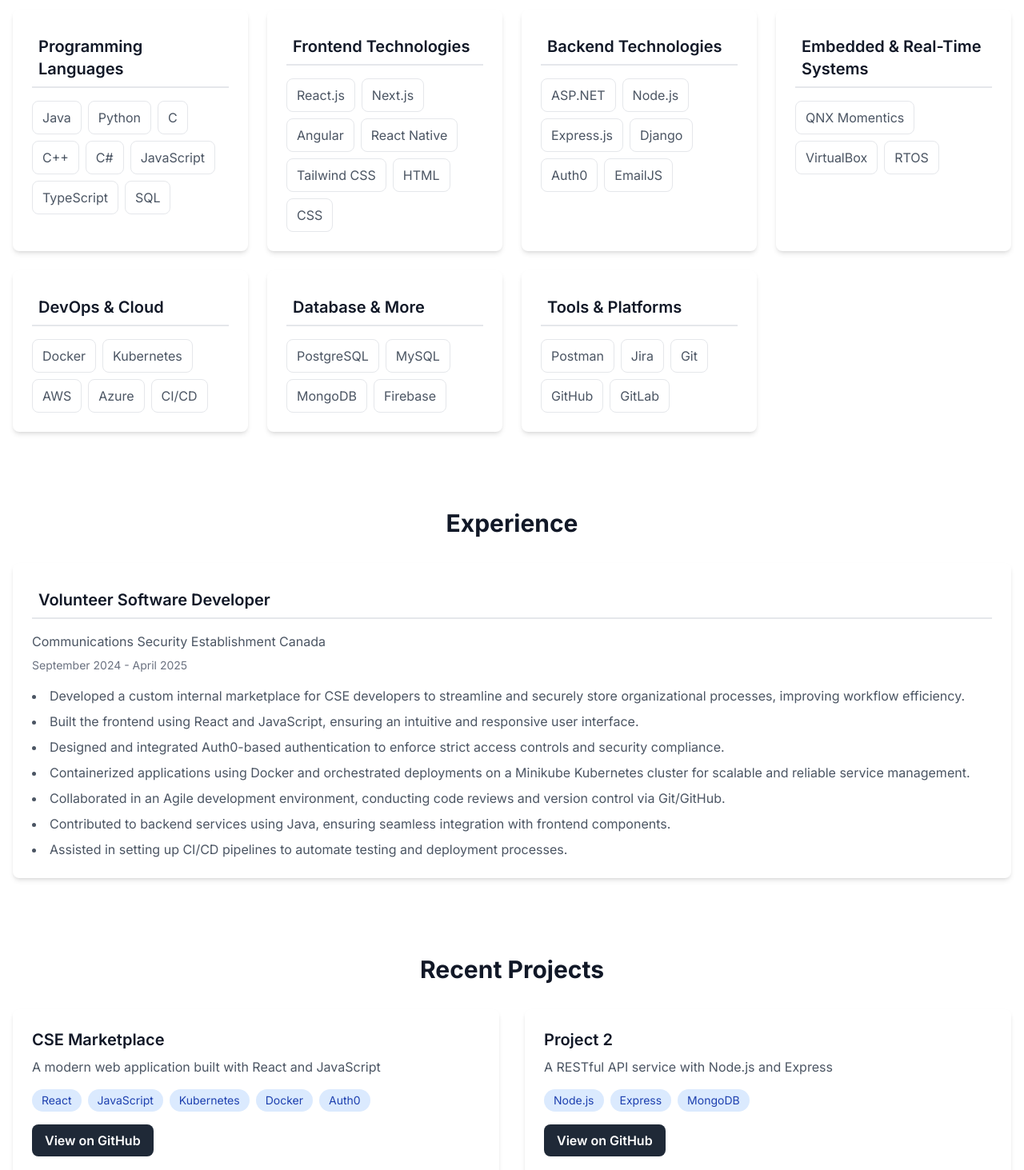
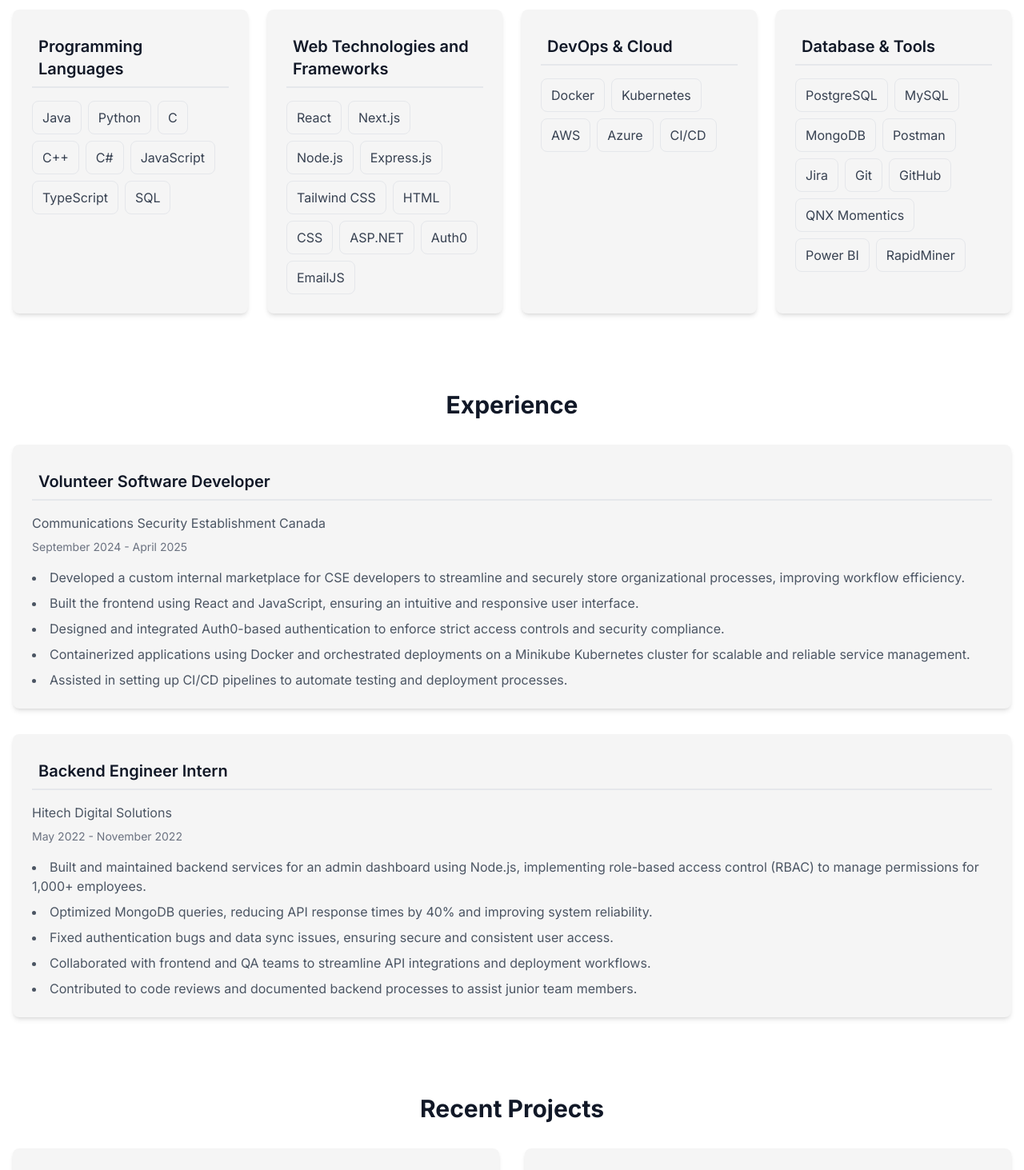
Before and after one commit to VedPatel2811/Portfolio, a Next.js app: page / in a window 1280 px wide. Shown: the part 560-2023 px from the top of the page at 80% size. Built offline with nearby package versions, Linux system fonts and the light colour scheme.

Commit message:
added projects

```diff
--- a/src/app/globals.css
+++ b/src/app/globals.css
@@ -21,7 +21,7 @@
 body {
   color: rgb(var(--foreground-rgb));
   background: rgb(var(--background-rgb));
-  transition: background-color 0.8s ease, color 0.8s ease;
+  transition: background-color 0.5s ease, color 0.5s ease;
 }
 
 /* Theme transitions */
@@ -118,8 +118,8 @@
 }
 
 .btn-custom {
-  @apply bg-[#F5F5F5]
-         dark:bg-[#1C1C21]
+  @apply bg-white
+         dark:bg-[#141414]
          border-2
          border-[#D0D0D0]
          dark:border-[#696969]
--- a/src/app/layout.tsx
+++ b/src/app/layout.tsx
@@ -11,6 +11,9 @@
 export const metadata: Metadata = {
   title: "Ved's Portfolio",
   description: "Personal portfolio website showcasing projects and skills",
+  icons: {
+    icon: "/avatar-image.png",
+  },
 };
 
 export default function RootLayout({
--- a/src/app/page.tsx
+++ b/src/app/page.tsx
@@ -4,6 +4,14 @@
 import { motion } from "framer-motion";
 import Image from "next/image";
 import { useState } from "react";
+
+type Project = {
+  title: string;
+  description: string;
+  technologies: string[];
+  githubLink: string;
+  demoLink?: string;
+};
 
 const skills = {
   "Programming Languages": [
@@ -19,36 +27,17 @@
     { name: "TypeScript", docs: "https://www.typescriptlang.org/docs/" },
     { name: "SQL", docs: "https://www.w3schools.com/sql/" },
   ],
-  "Frontend Technologies": [
-    { name: "React.js", docs: "https://react.dev/learn" },
+  "Web Technologies and Frameworks": [
+    { name: "React", docs: "https://react.dev/learn" },
     { name: "Next.js", docs: "https://nextjs.org/docs" },
-    { name: "Angular", docs: "https://angular.io/docs" },
-    {
-      name: "React Native",
-      docs: "https://reactnative.dev/docs/getting-started",
-    },
+    { name: "Node.js", docs: "https://nodejs.org/en/docs/" },
+    { name: "Express.js", docs: "https://expressjs.com/en/5x/api.html" },
     { name: "Tailwind CSS", docs: "https://tailwindcss.com/docs/" },
     { name: "HTML", docs: "https://developer.mozilla.org/en-US/docs/Web/HTML" },
     { name: "CSS", docs: "https://developer.mozilla.org/en-US/docs/Web/CSS" },
-  ],
-  "Backend Technologies": [
     { name: "ASP.NET", docs: "https://learn.microsoft.com/en-us/aspnet/core/" },
-    { name: "Node.js", docs: "https://nodejs.org/en/docs/" },
-    { name: "Express.js", docs: "https://expressjs.com/en/5x/api.html" },
-    { name: "Django", docs: "https://docs.djangoproject.com/en/stable/" },
     { name: "Auth0", docs: "https://auth0.com/docs/" },
     { name: "EmailJS", docs: "https://www.emailjs.com/docs/" },
-  ],
-  "Embedded & Real-Time Systems": [
-    { name: "QNX Momentics", docs: "https://www.qnx.com/developers/docs/7.1/" },
-    {
-      name: "VirtualBox",
-      docs: "https://www.virtualbox.org/wiki/Documentation",
-    },
-    {
-      name: "RTOS",
-      docs: "https://www.qnx.com/developers/docs/7.1/#com.qnx.doc.neutrino.getting_started/topic/about_RTOS.html",
-    },
   ],
   "DevOps & Cloud": [
     { name: "Docker", docs: "https://docs.docker.com/" },
@@ -60,18 +49,17 @@
       docs: "https://www.redhat.com/en/topics/devops/what-cicd-pipeline",
     },
   ],
-  "Database & More": [
+  "Database & Tools": [
     { name: "PostgreSQL", docs: "https://www.postgresql.org/docs/" },
     { name: "MySQL", docs: "https://dev.mysql.com/doc/" },
     { name: "MongoDB", docs: "https://www.mongodb.com/docs/" },
-    { name: "Firebase", docs: "https://firebase.google.com/docs" },
-  ],
-  "Tools & Platforms": [
     { name: "Postman", docs: "https://learning.postman.com/docs/" },
     { name: "Jira", docs: "https://www.atlassian.com/software/jira/guides" },
     { name: "Git", docs: "https://git-scm.com/doc" },
     { name: "GitHub", docs: "https://docs.github.com/en" },
-    { name: "GitLab", docs: "https://docs.gitlab.com/" },
+    { name: "QNX Momentics", docs: "https://www.qnx.com/developers/docs/7.1/" },
+    { name: "Power BI", docs: "https://learn.microsoft.com/en-us/power-bi/" },
+    { name: "RapidMiner", docs: "https://rapidminer.com/docs/" },
   ],
 };
 
@@ -85,9 +73,19 @@
       "Built the frontend using React and JavaScript, ensuring an intuitive and responsive user interface.",
       "Designed and integrated Auth0-based authentication to enforce strict access controls and security compliance.",
       "Containerized applications using Docker and orchestrated deployments on a Minikube Kubernetes cluster for scalable and reliable service management.",
-      "Collaborated in an Agile development environment, conducting code reviews and version control via Git/GitHub.",
-      "Contributed to backend services using Java, ensuring seamless integration with frontend components.",
-      "Assisted in setting up CI/CD pipelines to automate testing and deployment processes."
+      "Assisted in setting up CI/CD pipelines to automate testing and deployment processes.",
+    ],
+  },
+  {
+    title: "Backend Engineer Intern",
+    company: "Hitech Digital Solutions",
+    period: "May 2022 - November 2022",
+    responsibilities: [
+      "Built and maintained backend services for an admin dashboard using Node.js, implementing role-based access control (RBAC) to manage permissions for 1,000+ employees.",
+      "Optimized MongoDB queries, reducing API response times by 40% and improving system reliability.",
+      "Fixed authentication bugs and data sync issues, ensuring secure and consistent user access.",
+      "Collaborated with frontend and QA teams to streamline API integrations and deployment workflows.",
+      "Contributed to code reviews and documented backend processes to assist junior team members.",
     ],
   },
 ];
@@ -109,18 +107,28 @@
   },
 ];
 
-const projects = [
+const projects: Project[] = [
   {
     title: "CSE Marketplace",
-    description: "A modern web application built with React and JavaScript",
-    technologies: ["React", "JavaScript", "Kubernetes", "Docker", "Auth0"],
+    description:
+      "A modern web application built with React and JavaScript, featuring Auth0 for secure authentication, containerized with Minikube for local Kubernetes deployment.",
+    technologies: [
+      "React",
+      "JavaScript",
+      "Java",
+      "Auth0",
+      "Minikube",
+      "Kubernetes",
+      "Docker",
+    ],
     githubLink: "https://github.com/VedPatel2811/Kubernetes",
   },
   {
-    title: "Project 2",
-    description: "A RESTful API service with Node.js and Express",
-    technologies: ["Node.js", "Express", "MongoDB"],
-    githubLink: "https://github.com/yourusername/project2",
+    title: "NYPD Complaint Data Analysis",
+    description:
+      "A data analytics project leveraging machine learning and Power BI to uncover crime patterns in NYPD complaint records.",
+    technologies: ["Power BI", "RapidMiner", "Python", "Weka", "Word", "Excel"],
+    githubLink: "https://github.com/VedPatel2811/NYPD-Complaint-Data-Analysis",
   },
 ];
 
@@ -138,7 +146,7 @@
             className="text-4xl md:text-5xl font-bold mb-4"
           >
             Hi, I'm{" "}
-            <span className="text-blue-600 dark:text-blue-400">Ved Patel</span>
+            <span className="text-blue-600 dark:text-blue-600">Ved Patel</span>
           </motion.h1>
           <div className="text-2xl md:text-3xl font-semibold mb-4 h-12 flex justify-center md:justify-start">
             <Typewriter
@@ -163,7 +171,7 @@
           </p>
           <div className="flex justify-center md:justify-start">
             <a
-              href="/resume.pdf"
+              href="/Ved_Patel_CV.pdf"
               download
               className="inline-block bg-blue-600 hover:bg-blue-700 text-white font-semibold py-2 px-6 rounded-lg transition-colors"
             >
@@ -222,7 +230,7 @@
               initial={{ opacity: 0, y: 20 }}
               whileInView={{ opacity: 1, y: 0 }}
               transition={{ duration: 0.5 }}
-              className="bg-white dark:bg-[#1C1C21] p-6 rounded-lg shadow-md"
+              className="bg-[#F5F5F5] dark:bg-[#141414] p-6 rounded-lg shadow-md"
             >
               <h3 className="text-xl border-b-2 p-2 font-semibold mb-4 ">
                 {category}
@@ -231,7 +239,7 @@
                 {items.map((skill) => (
                   <li
                     key={skill.name}
-                    className="text-gray-600 dark:text-gray-300"
+                    className="text-gray-700 dark:text-gray-300"
                   >
                     <a
                       href={skill.docs}
@@ -259,7 +267,7 @@
               initial={{ opacity: 0, y: 20 }}
               whileInView={{ opacity: 1, y: 0 }}
               transition={{ duration: 0.5 }}
-              className="bg-white dark:bg-[#1C1C21] p-6 rounded-lg shadow-md"
+              className="bg-[#F5F5F5] dark:bg-[#141414] p-6 rounded-lg shadow-md"
             >
               <h3 className="text-xl border-b-2 p-2 font-semibold mb-4">
                 {exp.title}
@@ -290,7 +298,7 @@
               initial={{ opacity: 0, y: 20 }}
               whileInView={{ opacity: 1, y: 0 }}
               transition={{ duration: 0.5 }}
-              className="bg-white dark:bg-[#1C1C21] p-6 rounded-lg shadow-md"
+              className="bg-[#F5F5F5] dark:bg-[#141414] p-6 rounded-lg shadow-md"
             >
               <h3 className="text-xl font-semibold mb-2">{project.title}</h3>
               <p className="text-gray-600 dark:text-gray-300 mb-4">
@@ -306,14 +314,26 @@
                   </span>
                 ))}
               </div>
+              <div className="flex gap-4">
                 <a
                   href={project.githubLink}
                   target="_blank"
                   rel="noopener noreferrer"
-                className="inline-block bg-gray-800 dark:bg-gray-700 text-white font-semibold py-2 px-4 rounded-lg transition-colors"
+                  className="inline-flex items-center bg-gray-800 dark:bg-gray-700 text-white font-semibold py-2 px-4 rounded-lg transition-colors hover:bg-gray-700 dark:hover:bg-gray-600"
                 >
                   View on GitHub
                 </a>
+                {project.demoLink && (
+                  <a
+                    href={project.demoLink}
+                    target="_blank"
+                    rel="noopener noreferrer"
+                    className="inline-flex items-center bg-blue-600 text-white font-semibold py-2 px-4 rounded-lg transition-colors hover:bg-blue-700"
+                  >
+                    Live Demo
+                  </a>
+                )}
+              </div>
             </motion.div>
           ))}
         </div>
@@ -329,7 +349,7 @@
               initial={{ opacity: 0, y: 20 }}
               whileInView={{ opacity: 1, y: 0 }}
               transition={{ duration: 0.5 }}
-              className="bg-white dark:bg-[#1C1C21] p-6 rounded-lg shadow-md"
+              className="bg-[#F5F5F5] dark:bg-[#141414] p-6 rounded-lg shadow-md"
             >
               <h3 className="text-xl border-b-2 p-2 font-semibold mb-4">
                 <a
--- a/src/app/projects/page.tsx
+++ b/src/app/projects/page.tsx
@@ -3,36 +3,76 @@
 import { motion } from "framer-motion";
 import { useEffect, useState } from "react";
 
-const projects = [
+type Project = {
+  title: string;
+  description: string;
+  technologies: string[];
+  githubLink: string;
+  demoLink?: string;
+};
+
+const projects: Project[] = [
   {
-    title: "E-commerce Platform",
+    title: "CSE Marketplace",
     description:
-      "A full-featured e-commerce platform built with Next.js, featuring product listings, shopping cart, and secure checkout.",
+      "A modern web application built with React and JavaScript, featuring Auth0 for secure authentication, containerized with Minikube for local Kubernetes deployment. The backend utilized Java to dynamically convert YAML configuration files to JSON, streamlining data processing and integration.",
     technologies: [
-      "Next.js",
-      "TypeScript",
-      "Tailwind CSS",
-      "MongoDB",
-      "Stripe",
+      "React",
+      "JavaScript",
+      "Java",
+      "Auth0",
+      "Minikube",
+      "Kubernetes",
+      "Docker",
     ],
-    githubLink: "https://github.com/yourusername/ecommerce",
-    demoLink: "https://ecommerce-demo.com",
+    githubLink: "https://github.com/VedPatel2811/Kubernetes",
   },
   {
-    title: "Task Management App",
+    title: "Full-Stack Slider App with Multi-Platform Support",
     description:
-      "A collaborative task management application with real-time updates and team features.",
-    technologies: ["React", "Node.js", "Express", "Socket.io", "MongoDB"],
-    githubLink: "https://github.com/yourusername/task-manager",
-    demoLink: "https://task-manager-demo.com",
+      "Led a 4-member team to build a Java-based application with role-based auth (Admin, REST API users, JSF users) across web (React/JSF), mobile (Kotlin), and desktop (Java Swing).",
+    technologies: [
+      "React (canvas animations)",
+      "Java",
+      "Java Swing",
+      "Kotlin",
+      "RESTful APIs",
+      "MySQL",
+      "Selenium",
+      "JUnit",
+    ],
+    githubLink: "https://github.com/VedPatel2811/Slider",
   },
   {
-    title: "Weather Dashboard",
+    title: "Connect-4 Game",
     description:
-      "A weather dashboard that displays current and forecasted weather data with interactive maps.",
-    technologies: ["React", "OpenWeather API", "Mapbox", "Chart.js"],
-    githubLink: "https://github.com/yourusername/weather-dashboard",
-    demoLink: "https://weather-dashboard-demo.com",
+      "Led a 2-member team to develop an object-oriented Java Swing application implementing core DSA principles for a cross-device Connect-4 game with socket-programmed multiplayer.",
+    technologies: [
+      "Java",
+      "Java Swing",
+      "Object-Oriented Programming",
+      "Socket Programming",
+      "DSA",
+      "JUnit ",
+    ],
+    githubLink: "https://github.com/VedPatel2811/Connect4",
+  },
+  {
+    title: "Deals Finder",
+    description:
+      "A dynamic web application that allows customers to subscribe/unsubscribe to food delivery services and browse exclusive deals. Implemented complex ViewModels to manage user subscriptions and deals with real-time database updates.",
+    technologies: [
+      "ASP.NET Core MVC",
+      "C#",
+      "Entity Framework",
+      "LINQ Queries",
+      "SQL Database",
+      "Azure",
+      "Razor Views",
+      "CSS",
+    ],
+    githubLink: "https://github.com/VedPatel2811/Deals-Finder-Web-App",
+    demoLink: "https://vedpatel-lab5.azurewebsites.net/",
   },
 ];
 
@@ -65,7 +105,7 @@
             initial={{ opacity: 0, y: 20 }}
             animate={{ opacity: 1, y: 0 }}
             transition={{ duration: 0.5, delay: index * 0.1 }}
-            className="bg-white dark:bg-gray-800 p-6 rounded-lg shadow-md"
+            className="bg-[#F5F5F5] dark:bg-[#141414] p-6 rounded-lg shadow-md"
           >
             <h2 className="text-2xl font-semibold mb-2">{project.title}</h2>
             <p className="text-gray-600 dark:text-gray-300 mb-4">
@@ -92,6 +132,7 @@
               >
                 View on GitHub
               </a>
+              {project.demoLink && (
                 <a
                   href={project.demoLink}
                   target="_blank"
@@ -100,6 +141,7 @@
                 >
                   Live Demo
                 </a>
+              )}
             </div>
           </motion.div>
         ))}
```
Also changed, not shown: src/app/contact/page.tsx (+5 -5 lines), 1 other file (tests, documents, lock files or other folders). Lines whose indentation alone changed are shown as unchanged.
